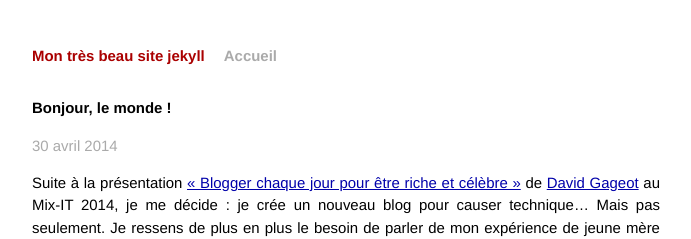
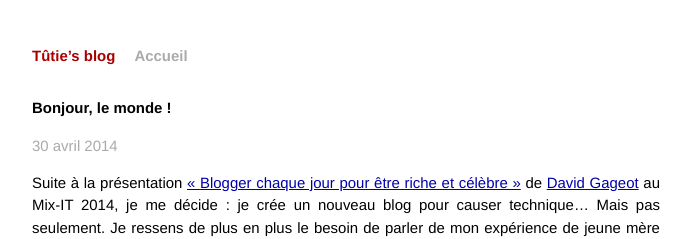
Before and after one commit to tut-tuuut/tut-tuuut.github.io, a Jekyll site: the page built from _posts/2014-04-30-bonjour-monde.md, in a window 1280 px wide. Shown: the top 239 px of the page, without its empty margins (294-985 px from the left). Built offline with Jekyll 4.4.1, drawn with Linux system fonts in a browser that asks for light colours; Markdown is read by kramdown in place of the engine named in the settings.

Commit message:
Adjust page title

```diff
--- a/_config.yml
+++ b/_config.yml
@@ -1,3 +1,3 @@
-name: Mon très beau site jekyll
+name: Tûtie’s blog
 markdown: redcarpet
 pygments: true
--- a/index.html
+++ b/index.html
@@ -1,13 +1,13 @@
 ---
 layout: default
-title: Your New Jekyll Site
+title: Agnès H. — blog
 ---
 
 <div id="home">
-  <h1>Blog Posts</h1>
+  <h1>Notes de blog</h1>
   <ul class="posts">
     {% for post in site.posts %}
-      <li><span>{%include frenchDate.html date=post.date %}</span> &raquo; <a href="{{ post.url }}">{{ post.title }}</a></li>
+      <li><span>{%include frenchDate.html date=post.date %}</span> → <a href="{{ post.url }}">{{ post.title }}</a></li>
     {% endfor %}
   </ul>
 </div>
```
